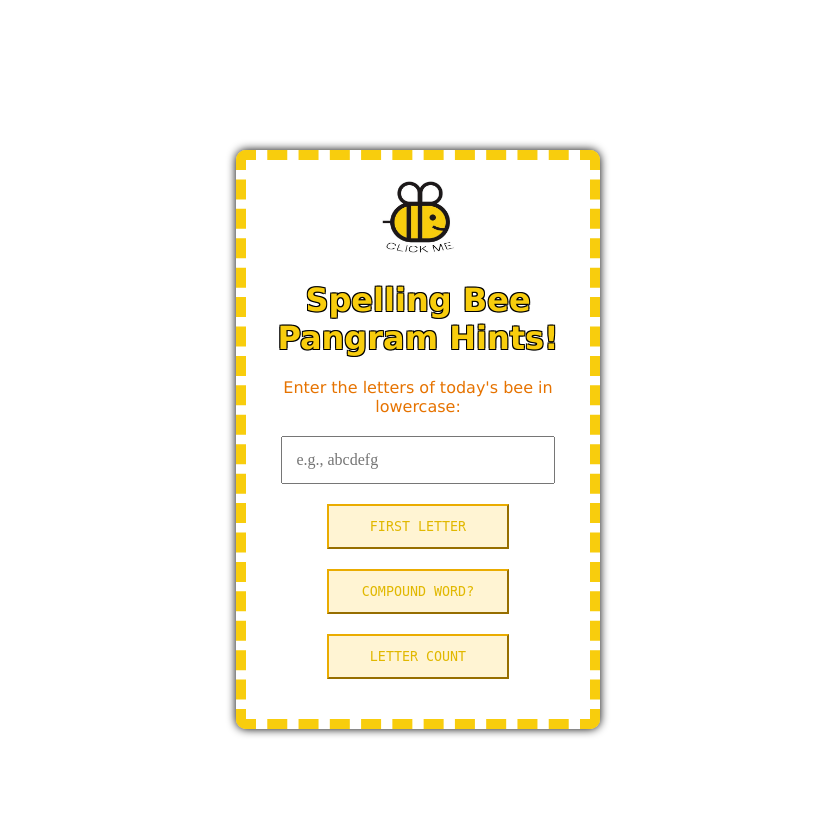
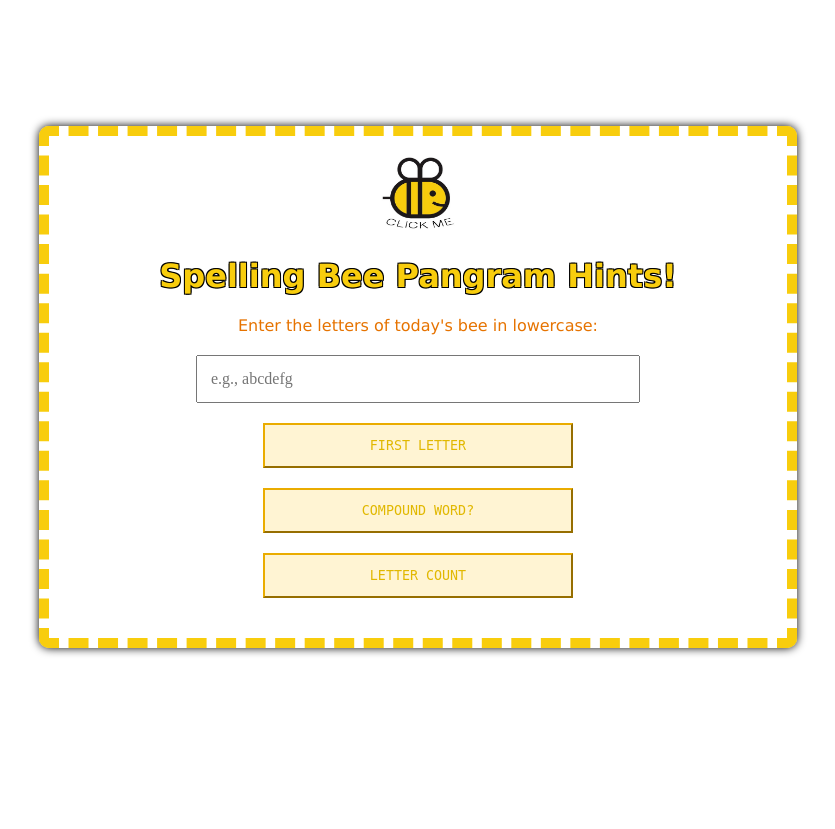
Before and after one commit to ssegal1009/spellingBee, a Flask app: page / in a window 1280 px wide. Shown: the whole page, without its empty margins (222-1057 px from the left). After the commit the page ends 655 px from the top, so only its background shows below. Run offline with Flask 3, Linux system fonts and the light colour scheme; parts of the project's set-up code (start-up, migrations or seed data) failed here and were passed over.

Commit message:
Update styles.css

```diff
--- a/static/styles.css
+++ b/static/styles.css
@@ -31,8 +31,7 @@
     display: flex;
     justify-content: center;
     align-items: center;
-    height: auto;
-    margin: 150px 450px 100px 450px;
+    margin: 10% 20%;
 
 }
 
```
